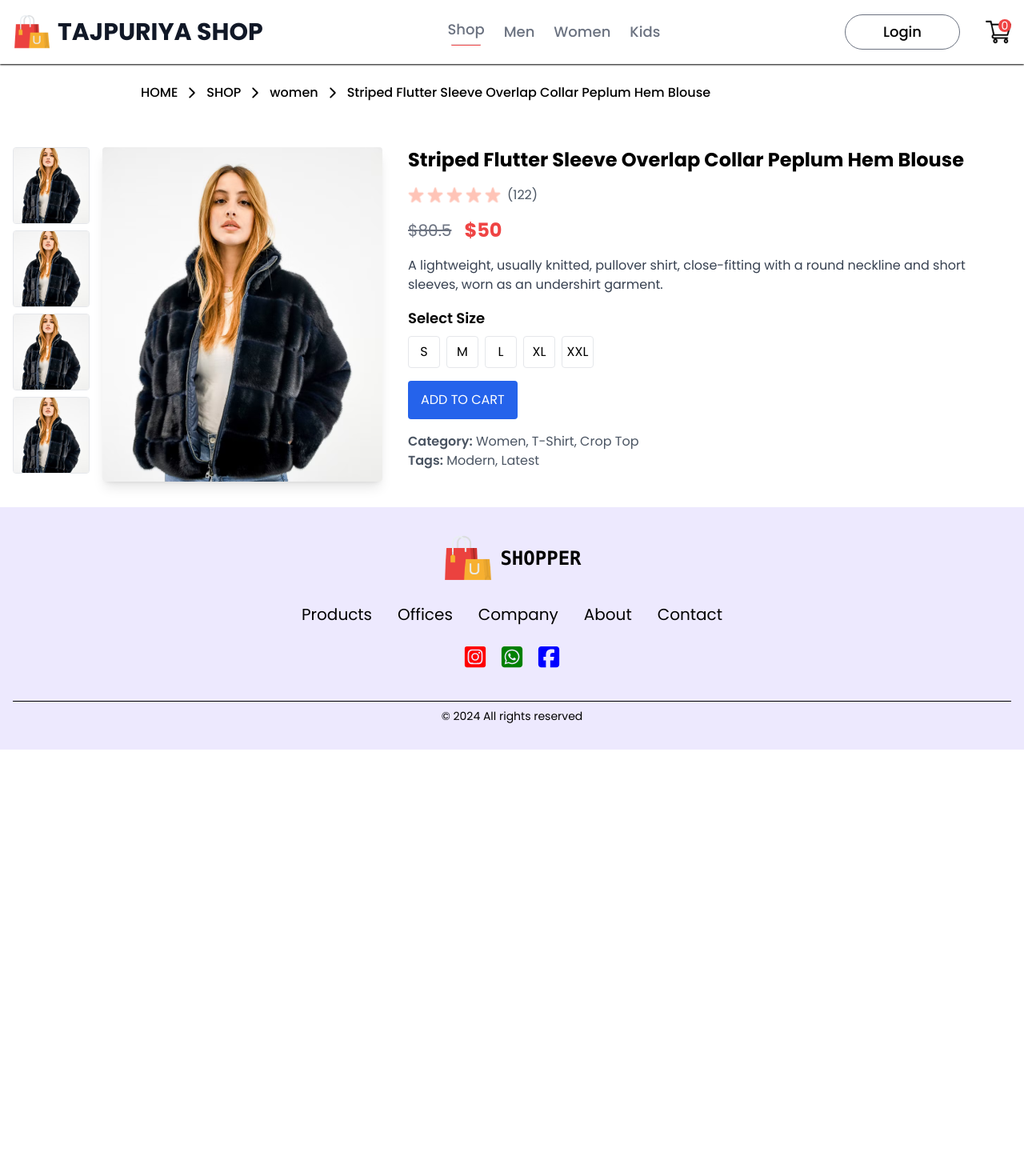
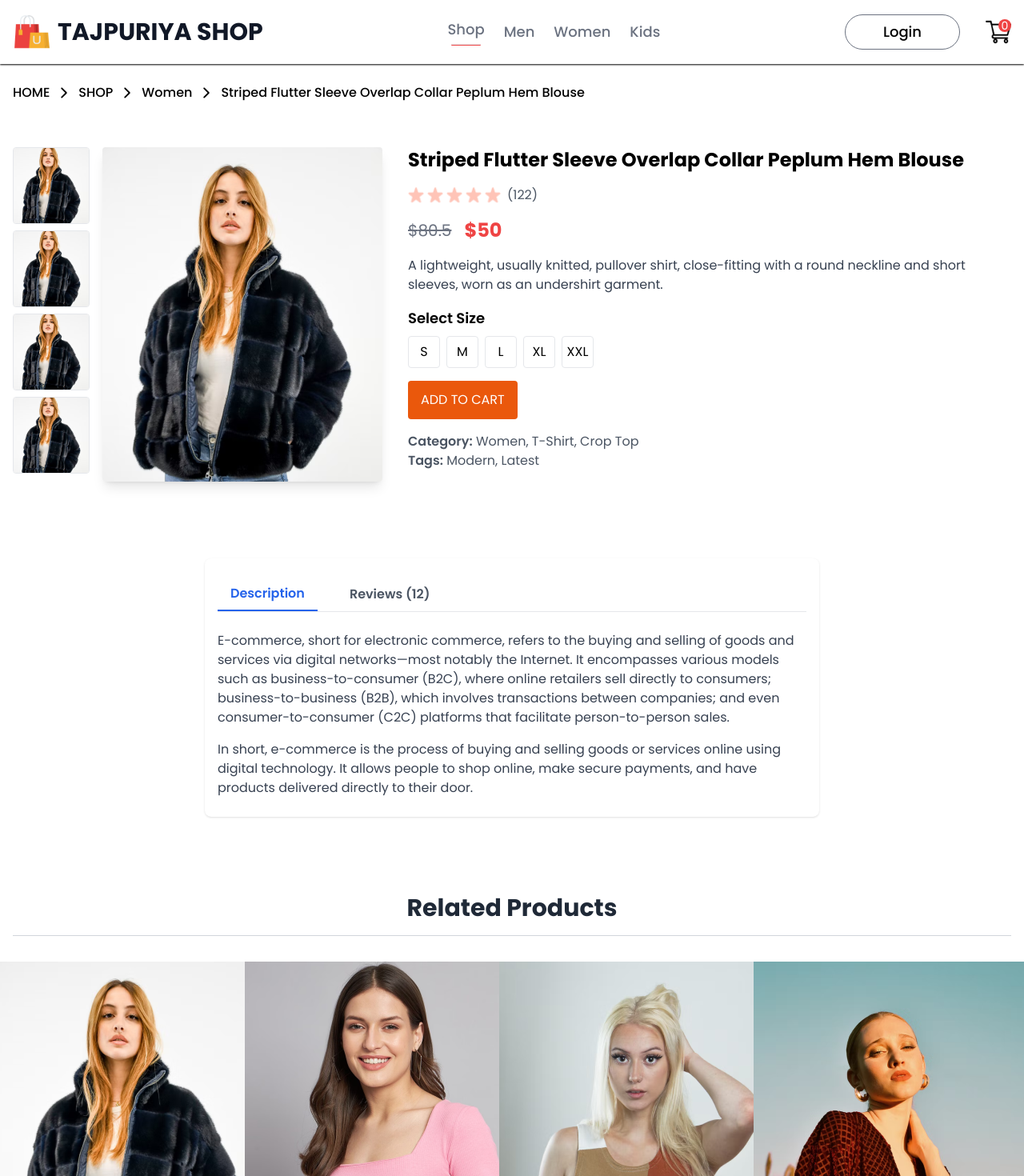
Before and after one commit to Arun-Taj/Ecommerce, a React (Vite) app: page /product/1 in a window 1280 px wide. Shown: the top 1470 px of the page at 80% size. Before the commit the page ends 937 px from the top, so only its background shows below. Built offline with nearby package versions, Linux system fonts and the light colour scheme.

Commit message:
Add to card button is made functional

```diff
--- a/src/Components/Breadcrum/Breadcrum.jsx
+++ b/src/Components/Breadcrum/Breadcrum.jsx
@@ -1,12 +1,20 @@
-import React from 'react'
-import { IoIosArrowForward } from "react-icons/io";
-const Breadcrum = (props) => {
-    const {product}=props
+import React from 'react';
+import { IoIosArrowForward } from 'react-icons/io';
+
+const Breadcrum = ({ product }) => {
   return (
-    <div className='flex items-center gap-2 font-medium my-6 mx-44'>
-      HOME <IoIosArrowForward size={20}/> SHOP <IoIosArrowForward size={20}/>{product.category} <IoIosArrowForward size={20}/> {product.name}
+    <div className="container mx-auto my-6 px-4">
+      <div className="flex flex-wrap items-center gap-2 font-medium capitalize">
+        <span>HOME</span>
+        <IoIosArrowForward size={20} />
+        <span>SHOP</span>
+        <IoIosArrowForward size={20} />
+        <span>{product.category}</span>
+        <IoIosArrowForward size={20} />
+        <span>{product.name}</span>
+      </div>
     </div>
-  )
-}
+  );
+};
 
-export default Breadcrum
+export default Breadcrum;
--- a/src/Components/Item/Items.jsx
+++ b/src/Components/Item/Items.jsx
@@ -3,7 +3,7 @@ import { Link } from 'react-router-dom'
 const Items = (props) => {
   return (
     <div className='w-[350px] hover:scale-105 transition duration-600'>
-     <Link to={`/product/${props.id}`}><img src={props.image} alt="" /></Link>
+     <Link to={`/product/${props.id}`}><img src={props.image} alt="" onClick={window.scrollTo(0,0)}/></Link>
 
       <p className='my-1.5'>{props.name}</p>
       <div className='flex justify-between pr-8'>
--- a/src/Components/NewCollections/NewCollections.jsx
+++ b/src/Components/NewCollections/NewCollections.jsx
@@ -4,10 +4,10 @@ import Items from '../Item/Items'
 
 const NewCollections = () => {
   return (
-    <div className='flex flex-col items-center gap-2 mb-[100px]'>
-      <h1 className='text-slate-950 font-bold text-2xl'>NEW COLLECTIONS</h1>
-      <hr className='w-52 h-2 bg-black rounded-xl'/>
-      <div className='grid grid-cols-1 sm:grid-cols-2 md:grid-cols-3 lg:grid-cols-4 gap-6 mt-4  rounded-lg'>
+    <div className=' gap-2 mb-[100px] '>
+      <h1 className='text-slate-950 font-bold text-2xl flex items-center justify-center'>NEW COLLECTIONS</h1>
+      <hr className='mb-8 border-gray-600 mx-auto w-2/3 sm:w-1/2 md:w-1/3 lg:w-60 '/>
+      <div className='grid grid-cols-1 sm:grid-cols-2 md:grid-cols-3 lg:grid-cols-4 gap-6 mt-4  rounded-lg justify-items-center'>
         {new_collections.map((item,i)=>{
             return <Items key={i} id={item.id} name={item.name} image={item.image} new_price={item.new_price} old_price={item.old_price}/>
         })}
--- /dev/null
+++ b/src/Components/Pages/DescriptionBox.jsx
@@ -0,0 +1,52 @@
+import React, { useState } from 'react';
+
+const DescriptionBox = () => {
+  // Optional state if you want to switch between tabs later
+  const [activeTab, setActiveTab] = useState('description');
+
+  return (
+    <div className="container mx-auto my-16 px-4 max-w-3xl bg-white shadow rounded-lg p-6">
+      {/* Tabs */}
+      <div className="flex border-b border-gray-200">
+        <button
+          className={`py-2 px-4 font-semibold focus:outline-none transition-colors ${
+            activeTab === 'description'
+              ? 'text-blue-600 border-b-2 border-blue-600'
+              : 'text-gray-600 hover:text-blue-600'
+          }`}
+          onClick={() => setActiveTab('description')}
+        >
+          Description
+        </button>
+        <button
+          className={`ml-6 py-2 px-4 font-semibold focus:outline-none transition-colors ${
+            activeTab === 'reviews'
+              ? 'text-blue-600 border-b-2 border-blue-600'
+              : 'text-gray-600 hover:text-blue-600'
+          }`}
+          onClick={() => setActiveTab('reviews')}
+        >
+          Reviews (12)
+        </button>
+      </div>
+      {/* Content */}
+      <div className="mt-6 text-gray-700 space-y-4">
+        {activeTab === 'description' && (
+          <>
+            <p>
+              E-commerce, short for electronic commerce, refers to the buying and selling of goods and services via digital networks—most notably the Internet. It encompasses various models such as business-to-consumer (B2C), where online retailers sell directly to consumers; business-to-business (B2B), which involves transactions between companies; and even consumer-to-consumer (C2C) platforms that facilitate person-to-person sales.
+            </p>
+            <p>
+              In short, e-commerce is the process of buying and selling goods or services online using digital technology. It allows people to shop online, make secure payments, and have products delivered directly to their door.
+            </p>
+          </>
+        )}
+        {activeTab === 'reviews' && (
+          <p className="text-center text-gray-500">Reviews functionality coming soon...</p>
+        )}
+      </div>
+    </div>
+  );
+};
+
+export default DescriptionBox;
--- a/src/Components/Pages/DisplayProducts.jsx
+++ b/src/Components/Pages/DisplayProducts.jsx
@@ -1,7 +1,17 @@
-import React from "react";
+import React, { useContext } from "react";
 import star_dull_icon from "../Assets/star_dull_icon.png";
+import { ShopContext } from "../../ShopContext/ShopContext";
 
 const DisplayProducts = ({ product }) => {
+
+  const {addToCart}=useContext(ShopContext)
+  const handleAddToCart = () => {
+    // Display a confirmation alert before adding to the cart
+    const confirmed = window.confirm("Do you really want to add this product to your cart?");
+    if (confirmed) {
+      addToCart(product.id);
+    }
+  };
   return (
     <div className="container mx-auto px-4 py-8">
       <div className="flex flex-col md:flex-row gap-8">
@@ -75,7 +85,7 @@ const DisplayProducts = ({ product }) => {
             </div>
           </div>
           {/* Add to Cart Button */}
-          <button className="px-4 bg-blue-600 hover:bg-blue-700 text-white py-3 rounded transition duration-200 mb-4">
+          <button className="px-4 bg-orange-600 hover:bg-orange-700 text-white py-3 rounded transition duration-200 mb-4"    onClick={handleAddToCart}>
             ADD TO CART
           </button>
           {/* Additional Information */}
--- a/src/Components/Pages/Product.jsx
+++ b/src/Components/Pages/Product.jsx
@@ -3,6 +3,8 @@ import { useParams } from 'react-router-dom'
 import Breadcrum from '../Breadcrum/Breadcrum'
 import { ShopContext } from '../../ShopContext/ShopContext'
 import DisplayProducts from './DisplayProducts'
+import DescriptionBox from './DescriptionBox'
+import RelatedProducts from './RelatedProducts'
 
 const Product = () => {
   const {all_product}=useContext(ShopContext)
@@ -12,6 +14,8 @@ const Product = () => {
     <div>
       <Breadcrum product={product}/>
       <DisplayProducts product={product}/>
+      <DescriptionBox/>
+      <RelatedProducts/>
     </div>
   )
 }
--- /dev/null
+++ b/src/Components/Pages/RelatedProducts.jsx
@@ -0,0 +1,28 @@
+import React from 'react';
+import data_product from '../Assets/data';
+import Items from '../Item/Items';
+
+const RelatedProducts = () => {
+  return (
+    <div className="px-4 py-8">
+      <h1 className="text-3xl font-bold text-center mb-4 text-gray-800">
+        Related Products
+      </h1>
+      <hr className="mb-8 border-gray-300" />
+      <div className="grid grid-cols-1 sm:grid-cols-2 md:grid-cols-3 lg:grid-cols-4 gap-6 mt-4  rounded-lg justify-items-center ">
+        {data_product.map((item, i) => (
+          <Items
+            key={i}
+            id={item.id}
+            name={item.name}
+            image={item.image}
+            new_price={item.new_price}
+            old_price={item.old_price}
+          />
+        ))}
+      </div>
+    </div>
+  );
+};
+
+export default RelatedProducts;
--- a/src/Components/Popular/Popular.jsx
+++ b/src/Components/Popular/Popular.jsx
@@ -4,14 +4,14 @@ import Items from '../Item/Items';
 
 const Popular = () => {
   return (
-    <div className="px-4 py-8 flex flex-col items-center  mx-auto">
+    <div className="px-4 py-8">
       {/* Title Section */}
       <div className="text-center">
         <h1 className="text-slate-950 font-bold text-2xl">POPULAR IN WOMEN</h1>
-        <hr className="w-52 h-2 bg-black rounded-xl mx-auto" />
+        <hr className="mb-8 border-gray-600 mx-auto w-2/3 sm:w-1/2 md:w-1/3 lg:w-60" />
       </div>
       {/* Grid Layout for Items */}
-      <div className="grid grid-cols-1 sm:grid-cols-2 md:grid-cols-3 lg:grid-cols-4 gap-6 mt-8  rounded-lg">
+      <div className="grid grid-cols-1 sm:grid-cols-2 md:grid-cols-3 lg:grid-cols-4 gap-6 mt-8 justify-items-center rounded-lg">
         {data_product.map((item) => (
           <Items
             key={item.id}
--- a/src/ShopContext/ShopContext.jsx
+++ b/src/ShopContext/ShopContext.jsx
@@ -1,11 +1,34 @@
-import React,{createContext}  from "react";
+import React,{createContext, useState, useEffect}  from "react";
 import all_product from '../Components/Assets/all_product'
 
 export const ShopContext=createContext(null);
+ const getDefaultCart=()=>{
+        let cart={}
+        all_product.forEach((product) => {
+            cart[String(product.id)] = 0;
+          });
+        return cart
+    }
+const ShopContextProvider=(props)=>{
+    //console.log("ShopContextProvider - all_product:", all_product); // Debug log
 
-const ShopContextProvider=(props)=>{
-    console.log("ShopContextProvider - all_product:", all_product); // Debug log
-    const contextValue={all_product}
+    const [cartItems, setCartItems]=useState(getDefaultCart())
+
+
+    const addToCart=(itemId)=>{
+        setCartItems((prev)=>({...prev,[itemId]:prev[itemId]+1}));
+        console.log(cartItems);
+    }
+
+     // Log cartItems whenever it changes
+  useEffect(() => {
+    console.log("Updated cartItems:", cartItems);
+  }, [cartItems]);
+
+    const removeFromCart=(itemId)=>{
+        setCartItems((prev)=>({...prev,[itemId]:prev[itemId]-1}))
+    }
+     const contextValue={all_product,cartItems,addToCart,removeFromCart}
     return (
         <ShopContext.Provider value={contextValue}>
             {props.children}
```
Also changed, not shown: src/Components/Pages/Carts.jsx (+93 -5 lines).
